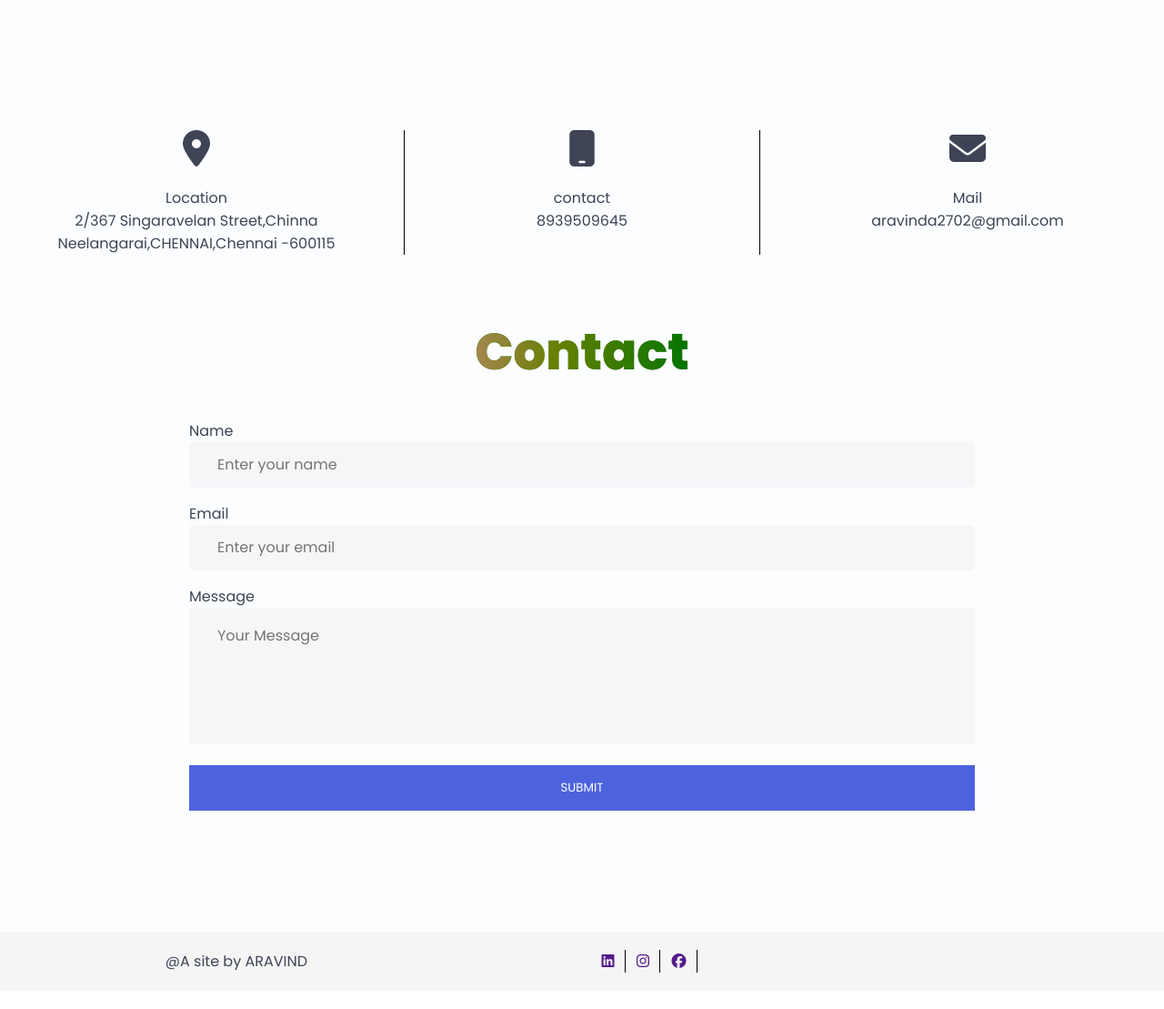
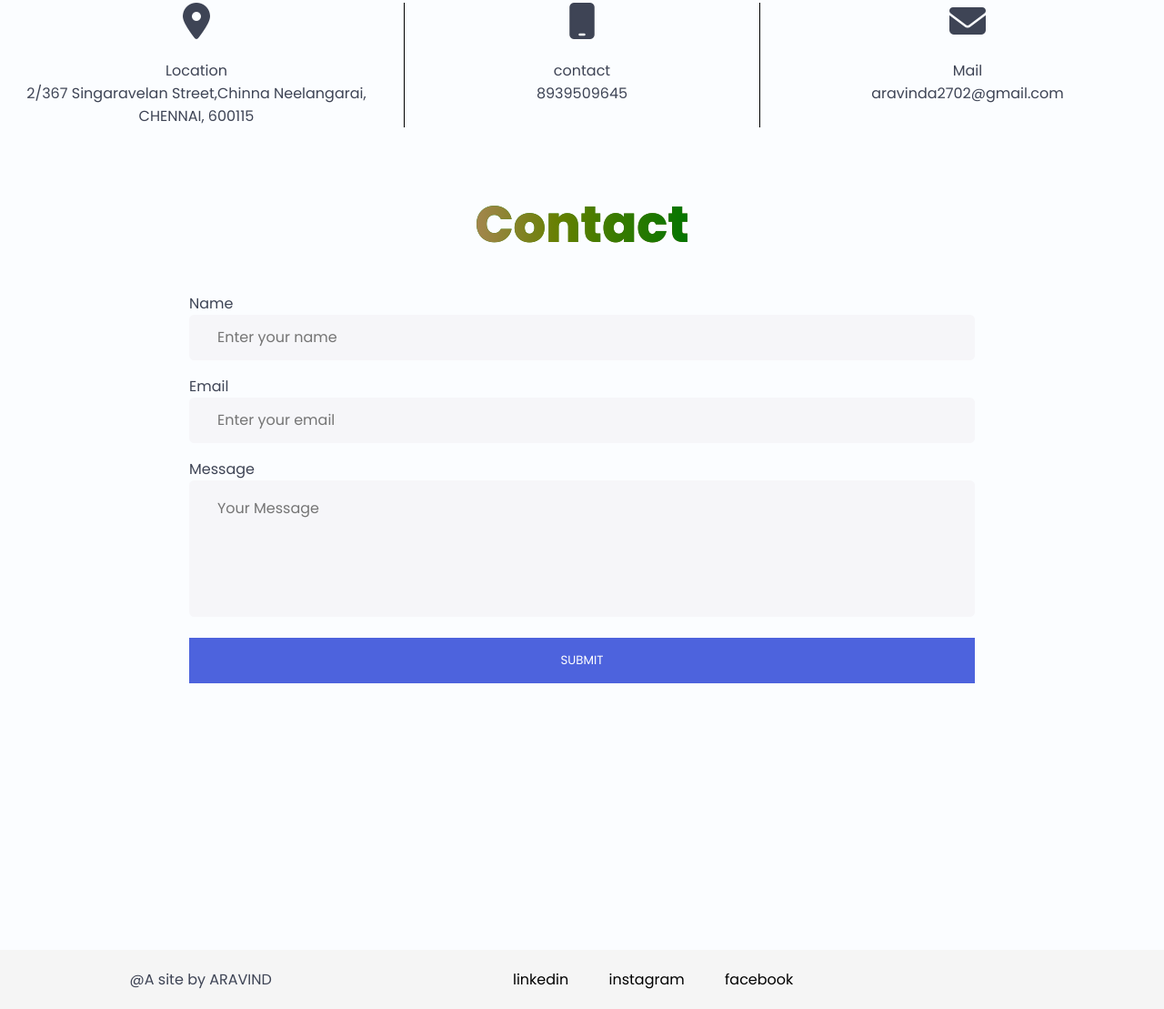
Before and after one commit to aravindrepository/Portfolio-Aravind, a plain HTML site: page index.html in a window 1280 px wide. Shown: the part 2142-3251 px from the top of the page at 91% size. Drawn offline with nearby package versions, Linux system fonts and the light colour scheme; some icons are missing.

Commit message:
finalFornt

```diff
--- a/index.html
+++ b/index.html
@@ -240,20 +240,21 @@
                     </div>
                 </div>
 
+
         </div>
        </section>
        <!-- contact -->
         <section id="contact">
             <div class="portfolio-container">
-                <div class="contact-general">
-                    <h2 class="header"><strong>Connect with Me</strong></h2>
-                    <div class="contact-card">
+                <div class="contact-general"  data-aos="fade-up" data-aos-duration="2100">
+
+                    <div class="contact-card" >
                         <div class="icon">
                             <i class="fa-solid fa-location-dot"></i>
                         </div>
                         <div class="contact-content">
                             <h5>Location</h5>
-                            <span>2/367 Singaravelan Street,Chinna Neelangarai,CHENNAI,Chennai -600115</span>
+                            <span>2/367 Singaravelan Street,Chinna Neelangarai,<br>CHENNAI, 600115</span>
                         </div>
                     </div>
                     <div class="contact-card">
@@ -276,7 +277,7 @@
                     </div>
                 </div>
             </div>
-            <div class="portfolio-container">
+            <div class="portfolio-container"  data-aos="fade-up" data-aos-duration="2100">
                 <h2 class="header" style="text-align: center;"><strong>Contact </strong></h2>
                 <div class="portfolio-row">
                     <!------ Main Contact Form Begins ------->
@@ -318,9 +319,9 @@
                         <p>@A site by ARAVIND</p>
                     </div>
                     <ul class="social-icons">
-                        <li><a href=""><i class="fa-brands fa-linkedin"></i></a></li>
-                        <li><a href=""><i class="fa-brands fa-instagram"></i></a></li>
-                        <li><a href=""><i class="fa-brands fa-facebook"></i></li>
+                        <li><a href="https://www.linkedin.com/in/aravinda-kumar-r-59a9912a7">linkedin</a></li>
+                        <li><a href="https://www.instagram.com/https.aravind_">instagram</a></li>
+                        <li><a href="https://www.facebook.com/aravinda.kumar.581525">facebook</li>
                     </ul>
                 </div>
             </div>
--- a/style.css
+++ b/style.css
@@ -488,13 +488,13 @@ h2 strong {
 /* contact */
 #contact{
 background-color: var(--bg-color1);
-padding: 60px 0;
+padding: 220px 0;
 }
 .contact-general{
     display: grid;
     grid-template-columns: repeat(1,1fr);
     gap: 2rem;
-    margin-bottom: 3rem;
+    margin-top: 3rem;
 }
 .contact-card{
     text-align: center;
@@ -583,11 +583,14 @@ footer{
 .social-icons li{
     display: inline-block;
 }
+.social-icons li a{
+    color: #000;
+    cursor: pointer;
 
-.social-icons li:not(:last-child){
-    margin-right: 0.5rem;
-    border-right: 1px solid #000;
-    padding-right: 0.7rem;
+}
+
+.social-icons li{
+    padding: 0 20px;
 }
 
 .i-text{
@@ -675,6 +678,9 @@ footer{
     .btn{
         padding: 0 25px;
     }
+    #Certification{
+        margin-bottom: -300px;
+    }
     .certification-row{
         grid-template-columns: repeat(3, 1fr);
     }
```
